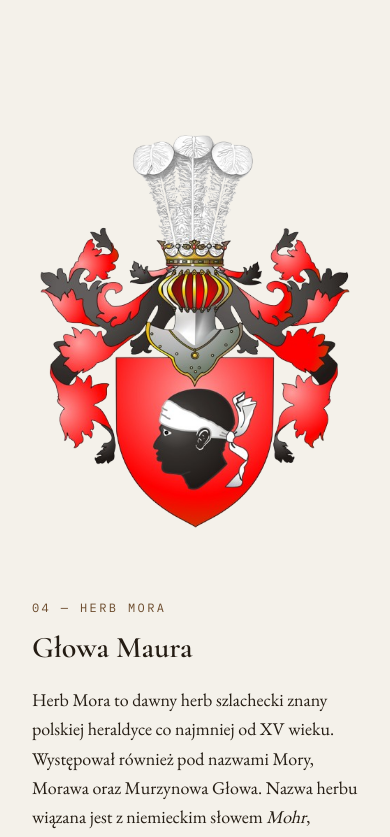
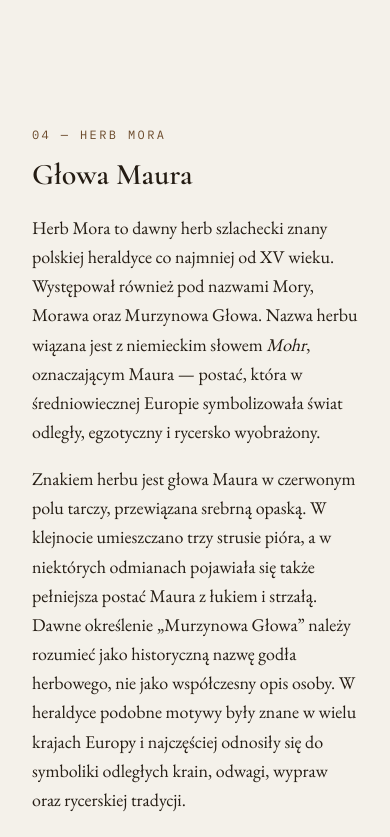
Before and after one commit to Szorcu/szorcfamily, a Next.js app: page / in a window 390 px wide. Shown: the part 5960-6797 px from the top of the page. Built offline with nearby package versions, Linux system fonts and the light colour scheme.

Commit message:
Adjusted coat of arms section responsive view

```diff
--- a/src/components/organisms/CoatOfArmsSection/CoatOfArmsSection.tsx
+++ b/src/components/organisms/CoatOfArmsSection/CoatOfArmsSection.tsx
@@ -6,7 +6,7 @@ export const CoatOfArmsSection = () => {
     <section id="herb" className="border-line bg-paper border-t">
       <div className="mx-auto max-w-[1120px] px-8 py-[100px]">
         <div className="mt-8 grid grid-cols-1 items-center gap-16 md:grid-cols-[0.9fr_1.1fr] md:items-stretch">
-          <div className="flex items-center justify-center overflow-hidden p-2">
+          <div className="order-last flex items-center justify-center overflow-hidden p-2 md:order-0">
             <Image
               src={herbMora}
               alt="Herb Mora"
--- a/src/components/organisms/Footer/Footer.tsx
+++ b/src/components/organisms/Footer/Footer.tsx
@@ -12,7 +12,7 @@ export const Footer = () => {
           </span>
         </a>
         <span className="font-mono text-[11px] tracking-[0.1em] text-[#8a7d6a]">
-          szorc.pl · Archiwum rodziny Szorc · 2026
+          Archiwum rodziny Szorc · 2026
         </span>
         <span className="font-mono text-[11px] tracking-[0.1em] text-[#8a7d6a]">
           Stworzona przez{" "}
```
